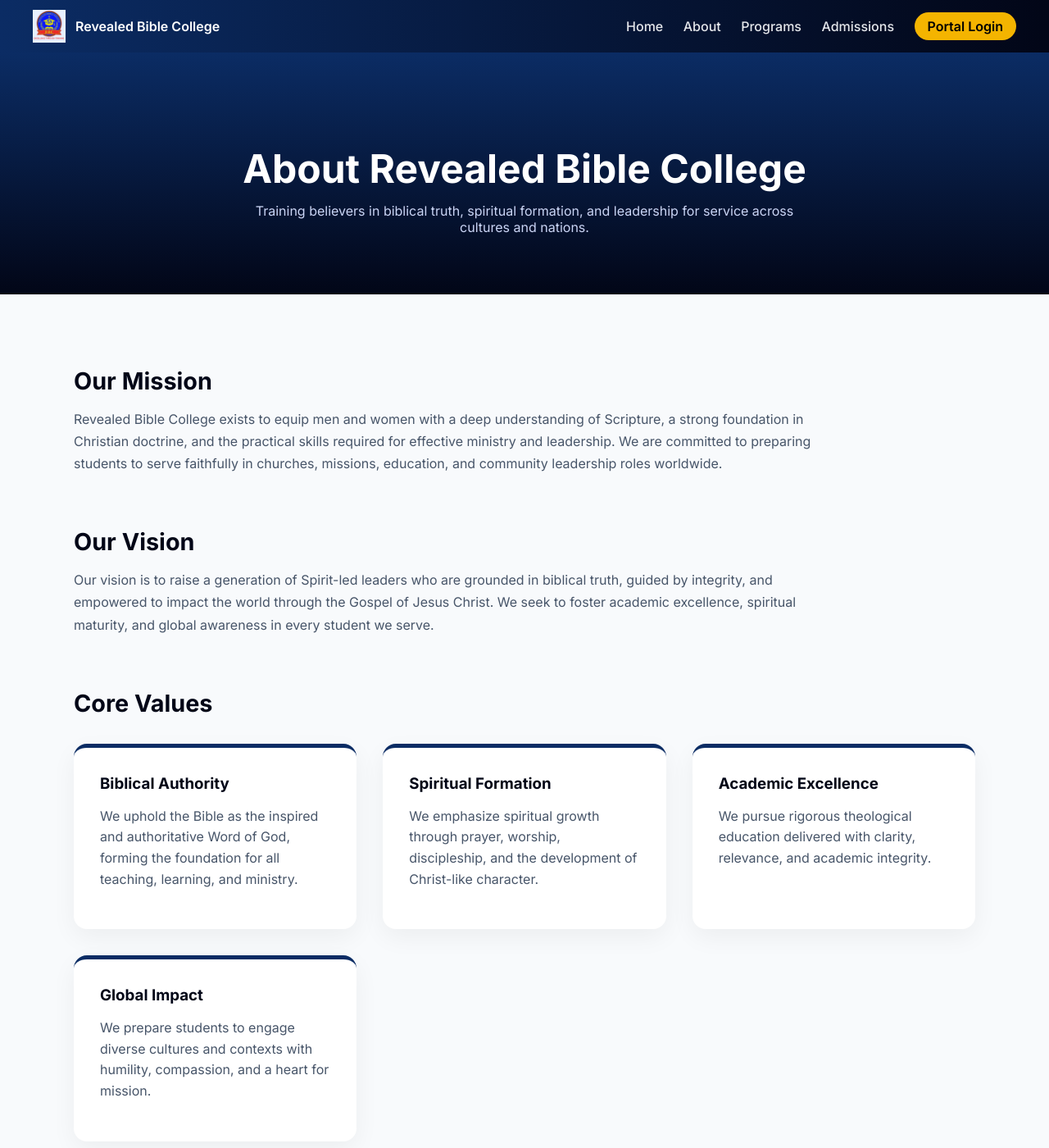
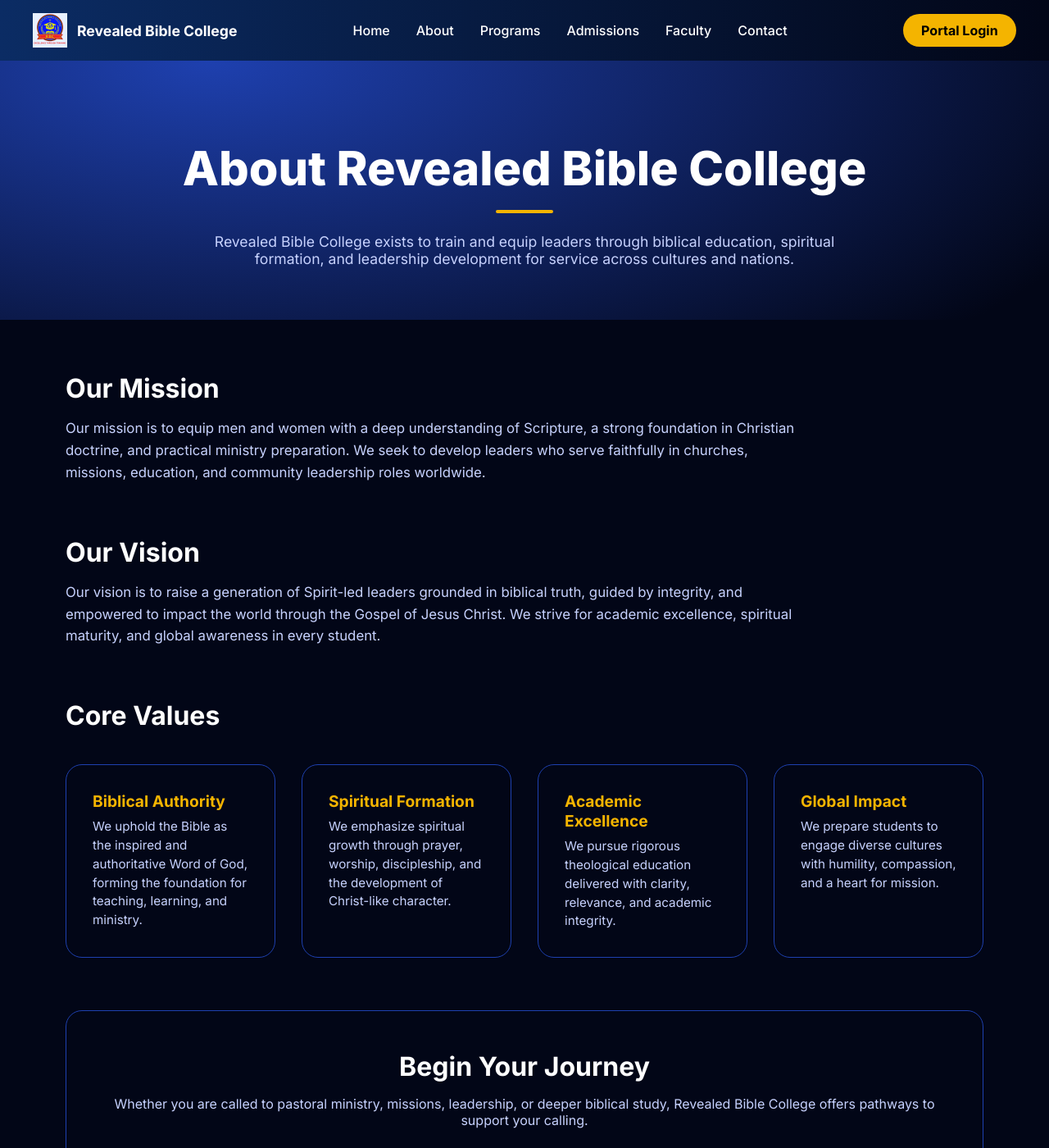
Before and after one commit to WillieKM/my-student-portal, a Jekyll site: the page about.html, which Jekyll copies as it is, in a window 1280 px wide and 1400 px high. Shown: the whole window at 82% size. Built offline with Jekyll 4.4.1, drawn with Linux system fonts in a browser that asks for light colours; some of the changed text lies outside the part shown.

Commit message:
Update about.html

```diff
--- a/about.html
+++ b/about.html
@@ -1,95 +1,122 @@
 <!DOCTYPE html>
 <html lang="en">
 <head>
-  <meta charset="UTF-8">
-  <title>About Us | Revealed Bible College</title>
-  <meta name="viewport" content="width=device-width, initial-scale=1.0">
+  <meta charset="UTF-8" />
+  <meta name="viewport" content="width=device-width, initial-scale=1.0" />
+  <title>About | Revealed Bible College</title>
 
-  <link href="https://fonts.googleapis.com/css2?family=Inter:wght@400;500;600;700&display=swap" rel="stylesheet">
+  <meta name="description" content="Learn about Revealed Bible College, our mission, vision, and core values. We equip leaders for ministry, leadership, and global service through biblical education.">
+
+  <link href="https://fonts.googleapis.com/css2?family=Inter:wght@400;500;600;700;800&display=swap" rel="stylesheet">
 
   <style>
     :root {
-      --primary: #0b2c64;
-      --secondary: #f4b400;
-      --dark: #020617;
-      --muted: #475569;
-      --light: #f8fafc;
-      --radius: 1rem;
+      --navy-dark: #020617;
+      --navy: #0b2c64;
+      --navy-soft: #1e40af;
+      --gold: #f4b400;
+      --text-light: #e5e7eb;
+      --text-muted: #c7d2fe;
+      --radius: 1.25rem;
+    }
+
+    * {
+      box-sizing: border-box;
+      margin: 0;
+      padding: 0;
     }
 
     body {
-      margin: 0;
-      font-family: 'Inter', sans-serif;
-      background: var(--light);
-      color: var(--dark);
+      font-family: "Inter", sans-serif;
+      background: var(--navy-dark);
+      color: white;
+      min-height: 100vh;
     }
 
-    /* ===== HEADER ===== */
+    a {
+      color: inherit;
+      text-decoration: none;
+    }
+
+    /* ================= HEADER ================= */
+
     header {
-      background: linear-gradient(90deg, #0b2c64, #020617);
+      background: linear-gradient(90deg, var(--navy), var(--navy-dark));
+      position: sticky;
+      top: 0;
+      z-index: 10;
     }
 
     .nav {
-      max-width: 1200px;
+      max-width: 1400px;
       margin: auto;
-      padding: 0.75rem 1.25rem;
+      padding: 1rem 2.5rem;
       display: flex;
+      align-items: center;
       justify-content: space-between;
-      align-items: center;
     }
 
     .brand {
       display: flex;
       align-items: center;
       gap: 0.75rem;
-      color: #fff;
-      font-weight: 600;
+      font-weight: 700;
+      font-size: 1.1rem;
     }
 
     .brand img {
-      height: 40px;
-      width: auto;
+      height: 42px;
     }
 
-    nav a {
-      color: #e5e7eb;
-      margin-left: 1.25rem;
-      text-decoration: none;
+    .nav-links {
+      display: flex;
+      gap: 2rem;
       font-weight: 500;
     }
 
     .nav-cta {
-      background: var(--secondary);
-      color: #000;
-      padding: 0.45rem 1rem;
+      background: var(--gold);
+      color: black;
+      padding: 0.6rem 1.4rem;
       border-radius: 999px;
-      font-weight: 600;
+      font-weight: 700;
     }
 
-    /* ===== HERO ===== */
+    /* ================= HERO ================= */
+
     .hero {
-      background: linear-gradient(180deg, #0b2c64, #020617);
-      color: #fff;
-      padding: 4.5rem 1.25rem;
+      background: radial-gradient(1200px 500px at 20% 0%, var(--navy-soft), var(--navy-dark));
+      padding: 6rem 2.5rem 4rem;
       text-align: center;
     }
 
     .hero h1 {
-      font-size: clamp(2.2rem, 4vw, 3rem);
-      margin-bottom: 0.75rem;
+      font-size: clamp(2.8rem, 4.5vw, 3.6rem);
+      font-weight: 800;
+      margin-bottom: 1rem;
+    }
+
+    .hero-divider {
+      width: 70px;
+      height: 4px;
+      background: var(--gold);
+      border-radius: 999px;
+      margin: 0 auto 1.5rem;
     }
 
     .hero p {
-      color: #cbd5f5;
-      max-width: 700px;
+      max-width: 820px;
       margin: auto;
+      font-size: 1.1rem;
+      color: var(--text-muted);
     }
 
-    /* ===== MAIN ===== */
-    main {
-      max-width: 1100px;
+    /* ================= CONTENT ================= */
+
+    .content {
+      max-width: 1200px;
       margin: auto;
-      padding: 4rem 1.25rem;
+      padding: 4rem 2.5rem;
     }
 
     .section {
@@ -97,79 +124,88 @@
     }
 
     .section h2 {
-      font-size: 1.8rem;
+      font-size: 2rem;
       margin-bottom: 1rem;
     }
 
     .section p {
-      color: var(--muted);
-      line-height: 1.7;
       max-width: 900px;
+      color: var(--text-muted);
+      line-height: 1.6;
+      font-size: 1.05rem;
     }
 
+    /* ================= VALUES ================= */
+
     .values-grid {
+      margin-top: 2.5rem;
       display: grid;
-      grid-template-columns: repeat(auto-fit, minmax(260px, 1fr));
+      grid-template-columns: repeat(auto-fit, minmax(240px, 1fr));
       gap: 2rem;
-      margin-top: 2rem;
     }
 
     .value-card {
-      background: #fff;
+      border: 1px solid #1e40af;
       border-radius: var(--radius);
       padding: 2rem;
-      box-shadow: 0 10px 30px rgba(0,0,0,0.05);
-      border-top: 5px solid var(--primary);
+      background: #020617;
     }
 
     .value-card h3 {
-      margin-top: 0;
-      margin-bottom: 0.75rem;
+      font-size: 1.2rem;
+      color: var(--gold);
+      margin-bottom: 0.5rem;
     }
 
     .value-card p {
-      color: var(--muted);
-      line-height: 1.6;
+      font-size: 0.95rem;
+      color: var(--text-muted);
+      line-height: 1.5;
     }
 
-    .cta-box {
-      background: #fff;
-      padding: 3rem 2rem;
+    /* ================= CTA ================= */
+
+    .cta {
+      margin-top: 4rem;
+      padding: 3rem;
+      text-align: center;
+      border: 1px solid #1e40af;
       border-radius: var(--radius);
-      text-align: center;
-      box-shadow: 0 10px 30px rgba(0,0,0,0.05);
+      background: #020617;
     }
 
-    .cta-box a {
-      display: inline-block;
-      margin-top: 1rem;
-      padding: 0.75rem 1.5rem;
-      background: var(--secondary);
-      color: #000;
-      font-weight: 600;
-      border-radius: 999px;
-      text-decoration: none;
+    .cta h2 {
+      font-size: 2rem;
+      margin-bottom: 1rem;
     }
 
-    /* ===== FOOTER ===== */
-    footer {
-      background: var(--dark);
-      color: #94a3b8;
-      padding: 2rem 1.25rem;
-      margin-top: 4rem;
+    .cta p {
+      color: var(--text-muted);
+      margin-bottom: 2rem;
     }
 
-    .footer-inner {
-      max-width: 1200px;
-      margin: auto;
-      display: flex;
-      justify-content: space-between;
-      flex-wrap: wrap;
-      gap: 1rem;
+    .cta a {
+      display: inline-block;
+      background: var(--gold);
+      color: black;
+      padding: 0.9rem 2.2rem;
+      border-radius: var(--radius);
+      font-weight: 700;
     }
 
-    @media (max-width: 768px) {
-      nav a {
+    /* ================= FOOTER ================= */
+
+    footer {
+      text-align: center;
+      padding: 1.5rem;
+      font-size: 0.85rem;
+      color: #94a3b8;
+    }
+
+    /* ================= RESPONSIVE ================= */
+
+    @media (max-width: 900px) {
+      .nav-links {
         display: none;
       }
     }
@@ -181,51 +217,54 @@
 <header>
   <div class="nav">
     <div class="brand">
-      <img src="/logo.png" alt="Revealed Bible College Logo">
-      Revealed Bible College
+      <img src="logo.png" alt="Revealed Bible College Logo">
+      <span>Revealed Bible College</span>
     </div>
-    <nav>
+
+    <nav class="nav-links">
       <a href="index.html">Home</a>
       <a href="about.html">About</a>
       <a href="programs.html">Programs</a>
-      <a href="contact.html">Admissions</a>
+      <a href="admissions.html">Admissions</a>
+      <a href="faculty.html">Faculty</a>
+      <a href="contact.html">Contact</a>
+    </nav>
+
     <a href="login.html" class="nav-cta">Portal Login</a>
-    </nav>
   </div>
 </header>
 
 <section class="hero">
   <h1>About Revealed Bible College</h1>
+  <div class="hero-divider"></div>
   <p>
-    Training believers in biblical truth, spiritual formation,
-    and leadership for service across cultures and nations.
+    Revealed Bible College exists to train and equip leaders through biblical education,
+    spiritual formation, and leadership development for service across cultures and nations.
   </p>
 </section>
 
-<main>
+<section class="content">
 
-  <section class="section">
+  <div class="section">
     <h2>Our Mission</h2>
     <p>
-      Revealed Bible College exists to equip men and women with a deep
-      understanding of Scripture, a strong foundation in Christian doctrine,
-      and the practical skills required for effective ministry and leadership.
-      We are committed to preparing students to serve faithfully in churches,
-      missions, education, and community leadership roles worldwide.
+      Our mission is to equip men and women with a deep understanding of Scripture,
+      a strong foundation in Christian doctrine, and practical ministry preparation.
+      We seek to develop leaders who serve faithfully in churches, missions, education,
+      and community leadership roles worldwide.
     </p>
-  </section>
+  </div>
 
-  <section class="section">
+  <div class="section">
     <h2>Our Vision</h2>
     <p>
-      Our vision is to raise a generation of Spirit-led leaders who are grounded
-      in biblical truth, guided by integrity, and empowered to impact the world
-      through the Gospel of Jesus Christ. We seek to foster academic excellence,
-      spiritual maturity, and global awareness in every student we serve.
+      Our vision is to raise a generation of Spirit-led leaders grounded in biblical truth,
+      guided by integrity, and empowered to impact the world through the Gospel of Jesus Christ.
+      We strive for academic excellence, spiritual maturity, and global awareness in every student.
     </p>
-  </section>
+  </div>
 
-  <section class="section">
+  <div class="section">
     <h2>Core Values</h2>
 
     <div class="values-grid">
@@ -233,7 +272,7 @@
         <h3>Biblical Authority</h3>
         <p>
           We uphold the Bible as the inspired and authoritative Word of God,
-          forming the foundation for all teaching, learning, and ministry.
+          forming the foundation for teaching, learning, and ministry.
         </p>
       </div>
 
@@ -256,15 +295,14 @@
       <div class="value-card">
         <h3>Global Impact</h3>
         <p>
-          We prepare students to engage diverse cultures and contexts with
-          humility, compassion, and a heart for mission.
+          We prepare students to engage diverse cultures with humility,
+          compassion, and a heart for mission.
         </p>
       </div>
     </div>
-  </section>
+  </div>
 
-  <section class="section">
-    <div class="cta-box">
+  <div class="cta">
     <h2>Begin Your Journey</h2>
     <p>
       Whether you are called to pastoral ministry, missions, leadership,
@@ -273,20 +311,12 @@
     </p>
     <a href="programs.html">Explore Academic Programs</a>
   </div>
+
 </section>
 
-</main>
-
 <footer>
-  <div class="footer-inner">
-    <span>© <span id="year"></span> Revealed Bible College</span>
-    <span>Equipping leaders for the nations</span>
-  </div>
+  © 2025 Revealed Bible College · About
 </footer>
-
-<script>
-  document.getElementById('year').textContent = new Date().getFullYear();
-</script>
 
 </body>
 </html>
```
Lines whose indentation alone changed are shown as unchanged.
